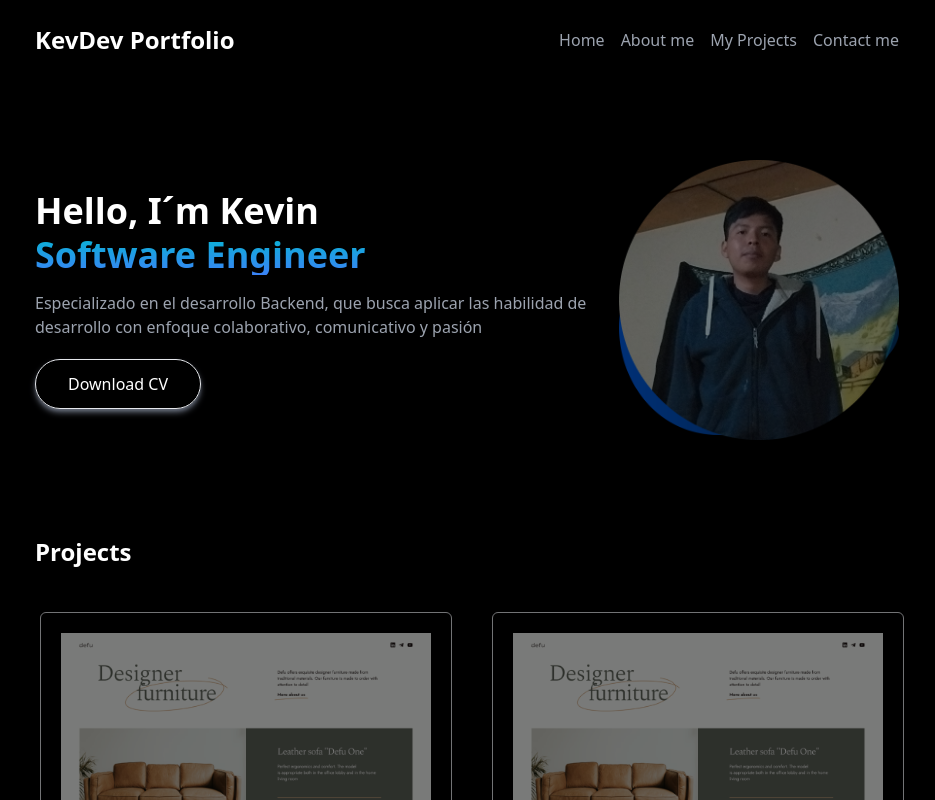
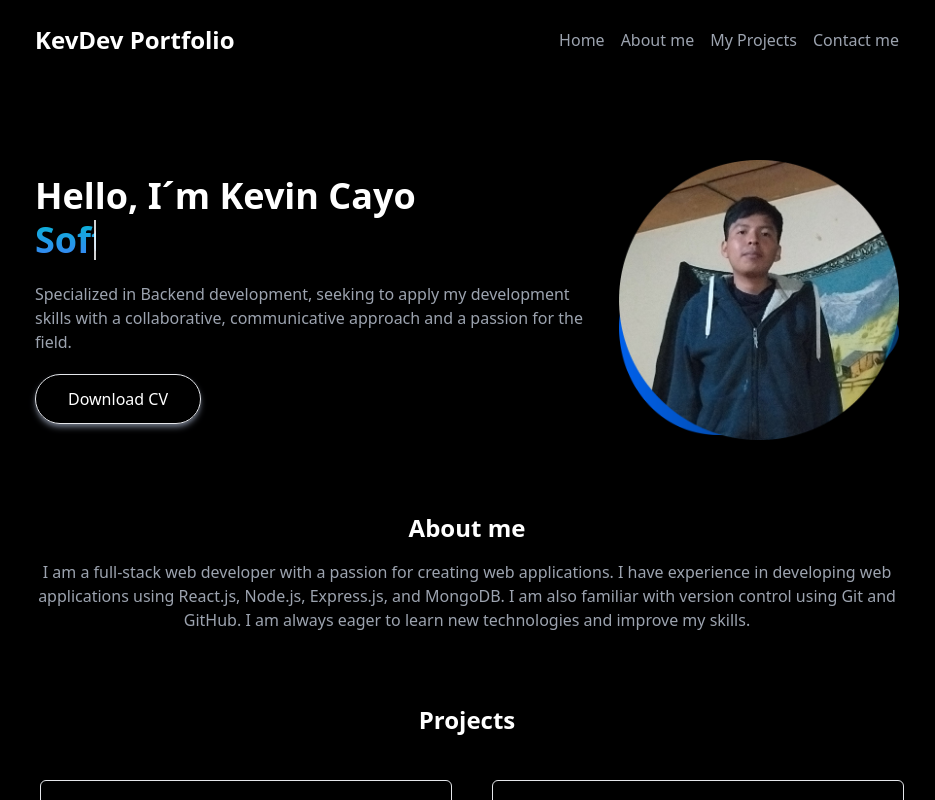
Before and after one commit to KevinCayo10/portfolio_kevdev, a React (Vite) app: page / in a window 1280 px wide. Shown: the top 800 px of the page, without its empty margins (173-1108 px from the left). Built offline with nearby package versions, Linux system fonts and the light colour scheme.

Commit message:
style: Mejora los estilos adaptativos

```diff
--- a/src/App.css
+++ b/src/App.css
@@ -4,10 +4,17 @@ body {
 }
 
 .gradiant-text {
-  background: linear-gradient(to top, #3b82f6, #06b6d4);
   -webkit-background-clip: text;
-  -webkit-text-fill-color: transparent;
+  @apply bg-gradient-to-t from-blue-500 to-cyan-500 text-transparent;
+  overflow: hidden;
+  border-right: 2px solid #fff;
+  animation: typing-text steps(40) 5s infinite, blink ease 0.5s infinite;
+  text-wrap: nowrap;
+  display: inline-block;
+  width: max-content;
+  width: 0;
 }
+
 @keyframes typing-text {
   from {
     width: 0%;
--- a/src/App.jsx
+++ b/src/App.jsx
@@ -6,6 +6,7 @@ import Project from "./components/Project";
 import ArrowDown from "./assets/images/arrow-down.svg";
 import Contact from "./components/Contact";
 import Footer from "./components/Footer";
+import About from "./components/About";
 
 function App() {
   const [scrolling, setScrolling] = useState(false);
@@ -29,6 +30,7 @@ function App() {
     <div id="top" className="max-w-4xl m-auto relative">
       <Header />
       <Main />
+      <About />
       <Project />
       <Contact />
       <Footer />
--- /dev/null
+++ b/src/components/About.jsx
@@ -0,0 +1,20 @@
+import React from "react";
+
+function About() {
+  return (
+    <section id="aboutme">
+      <div className="container m-auto px-4 py-6 max-w-4xl text-center">
+        <h2 className="font-bold text-2xl">About me</h2>
+        <p className="text-gray-400 mt-4">
+          I am a full-stack web developer with a passion for creating web
+          applications. I have experience in developing web applications using
+          React.js, Node.js, Express.js, and MongoDB. I am also familiar with
+          version control using Git and GitHub. I am always eager to learn new
+          technologies and improve my skills.
+        </p>
+      </div>
+    </section>
+  );
+}
+
+export default About;
--- a/src/components/Contact.jsx
+++ b/src/components/Contact.jsx
@@ -1,4 +1,4 @@
-import FormInput from "./FormInput";
+import FormInput from "./shared/FormInput";
 import { motion } from "framer-motion";
 
 function Contact() {
@@ -17,7 +17,9 @@ function Contact() {
         <div className="container mx-auto flex flex-col-reverse py-5 ">
           <div className="w-full lg:w-full ">
             <div className="leading-loose ">
-              <h2 className="text-2xl font-semibold px-4">Contact me</h2>
+              <h2 className="text-2xl font-semibold px-4 text-center">
+                Contact me
+              </h2>
               <form
                 onSubmit={(e) => {
                   e.preventDefault();
--- a/src/components/Main.jsx
+++ b/src/components/Main.jsx
@@ -1,28 +1,28 @@
 import { motion } from "framer-motion";
 import Portfile from "../assets/images/perfil.png";
 import PortfileBag from "../assets/images/fondo1.png";
-import ButtonG from "./Button";
+import ButtonG from "./shared/Button";
 
 function Banner() {
   return (
-    <main className="relative mt-20 sm:mt-25" id="aboutme">
+    <main className="relative mt-20 sm:mt-25">
       {/* Intro/Banner section */}
-      <section>
-        <div className="container m-auto px-4 pt-12 pb-12 sm:pt-20 flex flex-col sm:flex-row gap-6 text-center sm:text-left sm:items-center">
+      <section id="home">
+        <div className="container  text-center items-center px-4 pt-12 pb-12 sm:pt-20 flex flex-col sm:flex-row gap-6 sm:text-left sm:items-center">
           <motion.div
             className="w-2/3"
             initial={{ opacity: 0, y: 50 }}
             whileInView={{ opacity: 1, y: 0 }}
             transition={{ duration: 3 }}
           >
-            <h2 className="font-bold text-4xl">Hello, I´m Kevin</h2>
-            <h2 className="font-bold text-4xl mt-1 gradiant-text">
+            <h2 className="font-bold text-4xl">Hello, I´m Kevin Cayo</h2>
+            <h2 className="font-bold text-2xl mt-1 gradiant-text sm:text-4xl ">
               Software Engineer
             </h2>
             <p className="mt-4 text-gray-400">
-              Especializado en el desarrollo Backend, que busca aplicar las
-              habilidad de desarrollo con enfoque colaborativo, comunicativo y
-              pasión
+              Specialized in Backend development, seeking to apply my
+              development skills with a collaborative, communicative approach
+              and a passion for the field.
             </p>
             <ButtonG
               className="px-8 shadow-gray-500 shadow-md py-3 mt-5 border rounded-full hover:border-blue-500"
@@ -32,7 +32,7 @@ function Banner() {
           <motion.div
             className="relative w-1/3"
             initial={{ opacity: 0, x: 50 }}
-            whileInView={{ opacity: 0.5, x: 0 }}
+            whileInView={{ opacity: 1, x: 0 }}
             transition={{ duration: 3 }}
           >
             <img
--- a/src/components/Project.jsx
+++ b/src/components/Project.jsx
@@ -1,23 +1,26 @@
-import Card from "./Card";
+import Card from "./shared/Card";
 import { Projects } from "../data/info";
 import { motion } from "framer-motion";
+import useIsMobile from "../hooks/useIsMobile";
 
 function Project() {
+  const isMobile = useIsMobile();
+
   return (
     <section id="projects">
-      <div className="container m-auto px-4 sm:py-12">
+      <div className="container m-auto px-4 sm:py-12 text-center">
         <motion.h2
           className="text-2xl font-semibold"
-          initial={{ opacity: 0, y: 10 }}
-          whileInView={{ opacity: 1, y: 0 }}
+          initial={!isMobile ? { opacity: 0, y: 10 } : null}
+          whileInView={!isMobile ? { opacity: 2, y: 0 } : null}
           transition={{ duration: 2 }}
         >
           Projects
-        </motion.h2>{" "}
+        </motion.h2>
         <motion.div
           className="grid grid-cols-1 sm:grid-cols-2 gap-10 mt-11"
           initial={{ opacity: 0, x: 50 }}
-          whileInView={{ opacity: 0.5, x: 5 }}
+          whileInView={{ opacity: 1, x: 5 }}
           transition={{ duration: 2 }}
         >
           {Projects.map((project) => {
--- a/src/components/Card.jsx
+++ b/src/components/shared/Card.jsx
@@ -2,12 +2,21 @@ import React, { useEffect } from "react";
 import PropTypes from "prop-types";
 import ButtonG from "./Button";
 
-function Card({ url_img, title, description, url_page, url_github }) {
-  console.log("URL _ ", url_img);
+function Card({ url_img, title, description, url_page, url_github, tools }) {
+  console.log("TOOLS _ ", tools);
   return (
     <div className="border  rounded-md p-5 flex-1 ">
       <img src={url_img} alt="" width={200} className="w-full h-auto" />
       <h3 className="text-xl font-semibold mt-5">{title}</h3>
+      <div>
+        {tools.forEach((element) => {
+          return (
+            <div>
+              <p>{element}</p>
+            </div>
+          );
+        })}
+      </div>
       <p className="text-gray-400">{description}</p>
       <div className="flex  mt-12 gap-1 ">
         <ButtonG
@@ -33,4 +42,5 @@ Card.propTypes = {
   description: PropTypes.string,
   url_page: PropTypes.string,
   url_github: PropTypes.string,
+  tools: PropTypes.array,
 };
--- a/src/data/info.js
+++ b/src/data/info.js
@@ -7,6 +7,7 @@ export const Projects = [
     url_img: "http://localhost:5173/public/images/project2.png",
     url_page: "https://kevdevportfolio.netlify.app/",
     url_github: "",
+    tools: ["ReactJS", "MySQL", "NodeJS"],
   },
   {
     id: 2,
@@ -16,6 +17,7 @@ export const Projects = [
     url_img: "http://localhost:5173/public/images/project2.png",
     url_page: "https://kevdevportfolio.netlify.app/",
     url_github: "",
+    tools: ["ReactJS", "MySQL", "NodeJS"],
   },
   {
     id: 3,
@@ -25,6 +27,7 @@ export const Projects = [
     url_img: "http://localhost:5173/public/images/project2.png",
     url_page: "https://kevdevportfolio.netlify.app/",
     url_github: "",
+    tools: ["ReactJS", "MySQL", "NodeJS"],
   },
   {
     id: 4,
@@ -34,6 +37,7 @@ export const Projects = [
     url_img: "http://localhost:5173/public/images/project2.png",
     url_page: "https://kevdevportfolio.netlify.app/",
     url_github: "",
+    tools: ["ReactJS", "MySQL", "NodeJS"],
   },
 ];
 
--- /dev/null
+++ b/src/hooks/useIsMobile.jsx
@@ -0,0 +1,20 @@
+import { useState, useEffect } from "react";
+
+function useIsMobile() {
+  const [isMobile, setIsMobile] = useState(false);
+
+  useEffect(() => {
+    const handleResize = () => {
+      setIsMobile(window.innerWidth < 640);
+    };
+
+    handleResize(); // Check on initial render
+    window.addEventListener("resize", handleResize);
+
+    return () => window.removeEventListener("resize", handleResize);
+  }, []);
+
+  return isMobile;
+}
+
+export default useIsMobile;
```
Also changed, not shown: src/components/shared/Button.jsx (renamed from src/components/Button.jsx), src/components/shared/FormInput.jsx (renamed from src/components/FormInput.jsx).
